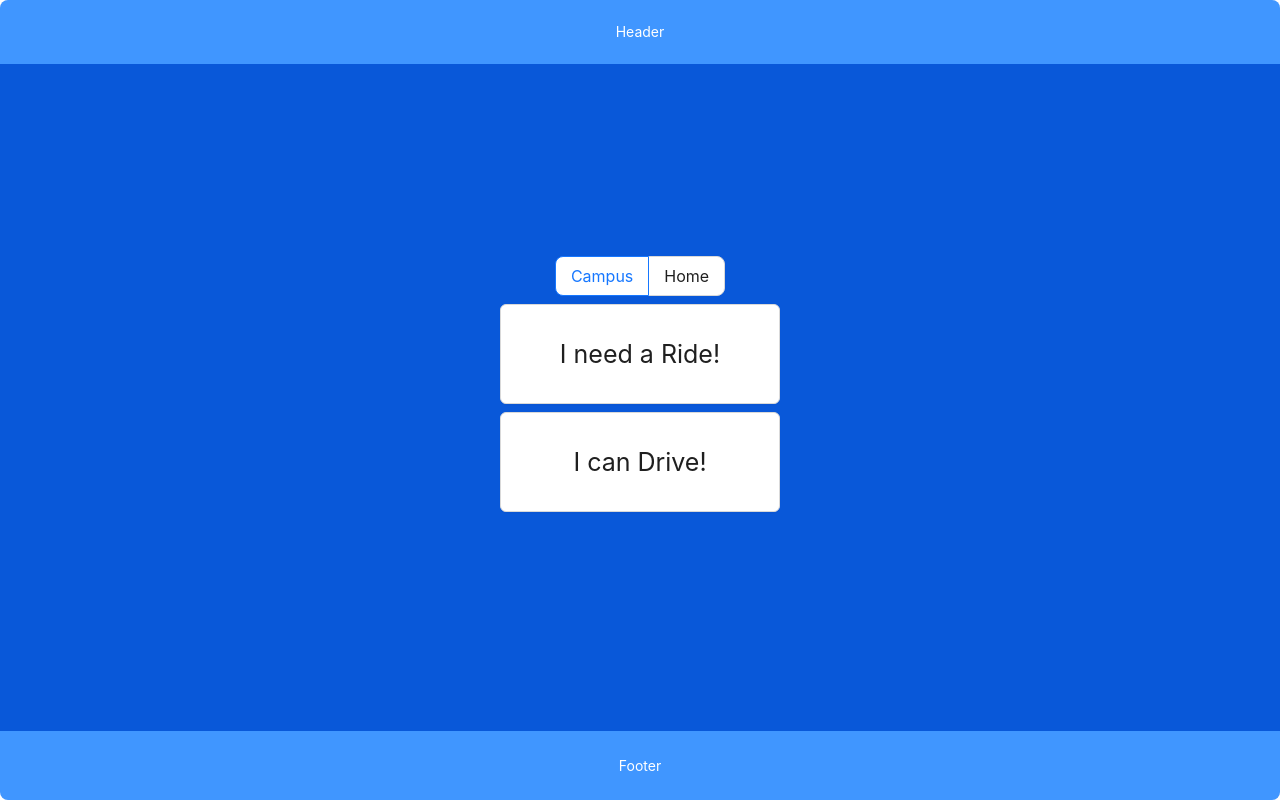
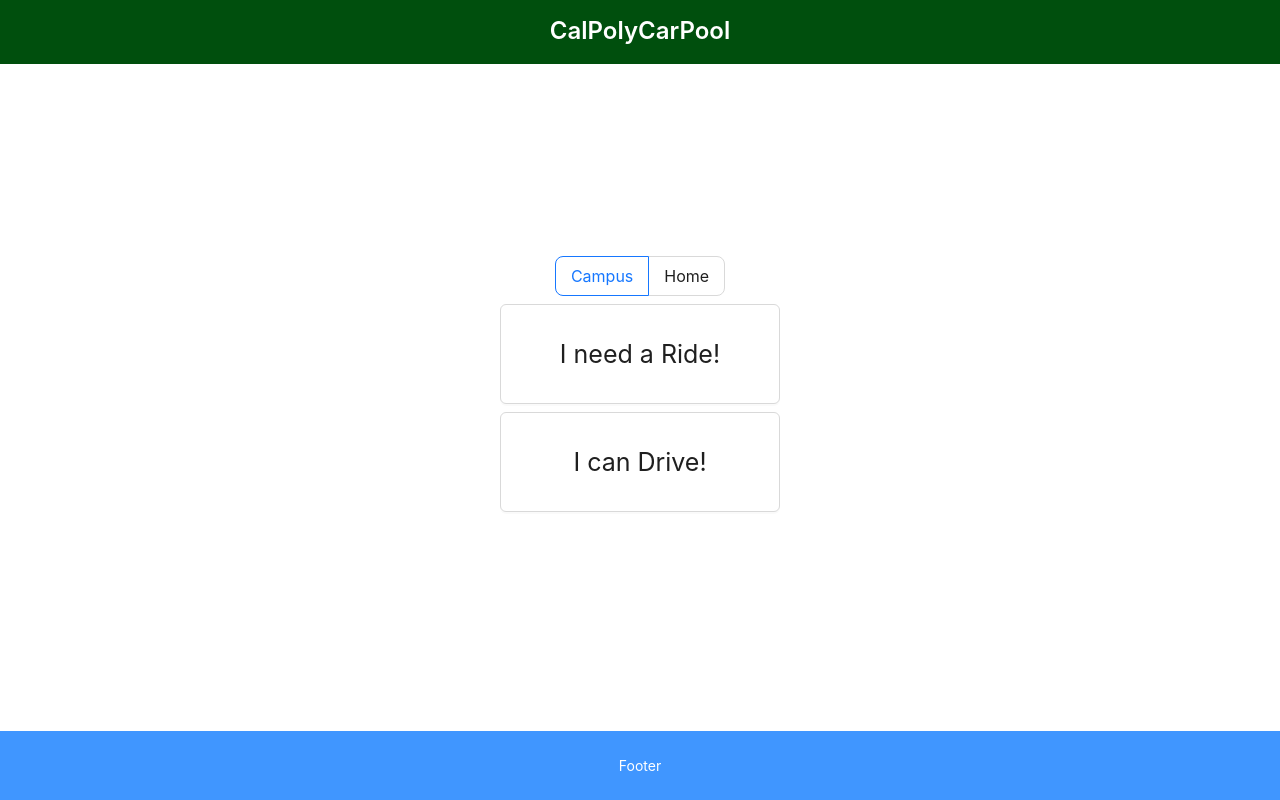
Before and after one commit to ChirayuRai/CalPolyCarPool, a React (Vite) app in the folder frontend/: page / in a window 1280 px wide. Built offline with nearby package versions, Linux system fonts and the light colour scheme.

Commit message:
Added to App.tsx

```diff
--- a/frontend/src/App.tsx
+++ b/frontend/src/App.tsx
@@ -3,6 +3,7 @@ import './App.css'; // Assuming you have some CSS file for global styles
 import { Flex, Layout } from 'antd';
 import { Content, Footer, Header } from 'antd/es/layout/layout';
 import Home from './pages/Home';
+import AppHeader from './components/AppHeader';
 
 const headerStyle: React.CSSProperties = {
   textAlign: 'center',
@@ -10,7 +11,7 @@ const headerStyle: React.CSSProperties = {
   height: 64,
   paddingInline: 48,
   lineHeight: '64px',
-  backgroundColor: '#4096ff',
+  backgroundColor: '#004F0D',
 };
 
 const contentStyle: React.CSSProperties = {
@@ -18,7 +19,7 @@ const contentStyle: React.CSSProperties = {
   minHeight: 120,
   lineHeight: '120px',
   color: '#fff',
-  backgroundColor: '#0958d9',
+  backgroundColor: '#FFFF',
 };
 
 // const siderStyle: React.CSSProperties = {
@@ -35,7 +36,6 @@ const footerStyle: React.CSSProperties = {
 };
 
 const layoutStyle = {
-  borderRadius: 8,
   overflow: 'hidden',
   height: '100vh'
   // width: 'calc(50% - 8px)',
@@ -51,7 +51,7 @@ const App: React.FC = () => {
     <div className="App">
       <Flex gap="middle" wrap="wrap">
         <Layout style={layoutStyle}>
-          <Header style={headerStyle}>Header</Header>
+          <AppHeader />
           <Content style={contentStyle}>
             <Home />
           </Content>
--- a/frontend/src/pages/Home.tsx
+++ b/frontend/src/pages/Home.tsx
@@ -1,6 +1,7 @@
 import { Button, Flex, Radio, RadioChangeEvent } from 'antd';
 import Title from 'antd/es/typography/Title';
 import { useState } from 'react';
+import AppHeader from '../components/AppHeader'; // Import the AppHeader component
 
 const Home: React.FC = () => {
   const [isDriver, setIsDriver] = useState(true);
--- a/frontend/src/pages/Registration.tsx
+++ b/frontend/src/pages/Registration.tsx
@@ -122,8 +122,6 @@ const Registration: React.FC = () => {
                 <Input prefix={<UserOutlined />} placeholder="Address" />
               </Form.Item>
 
-
-
               <Form.Item>
                 <button className='custom-button' style={{ width: '100%' }}>
                   Sign up
```
